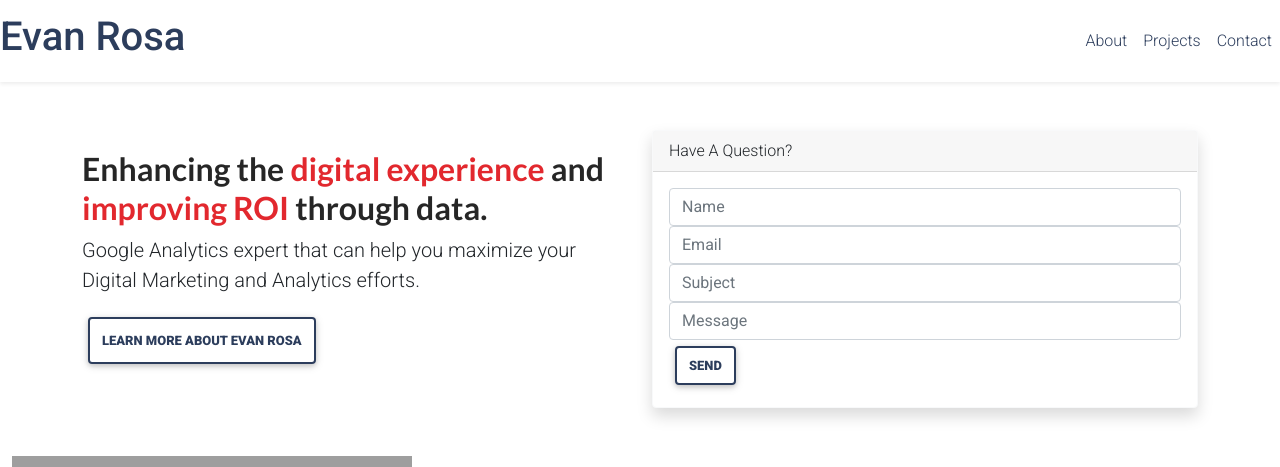
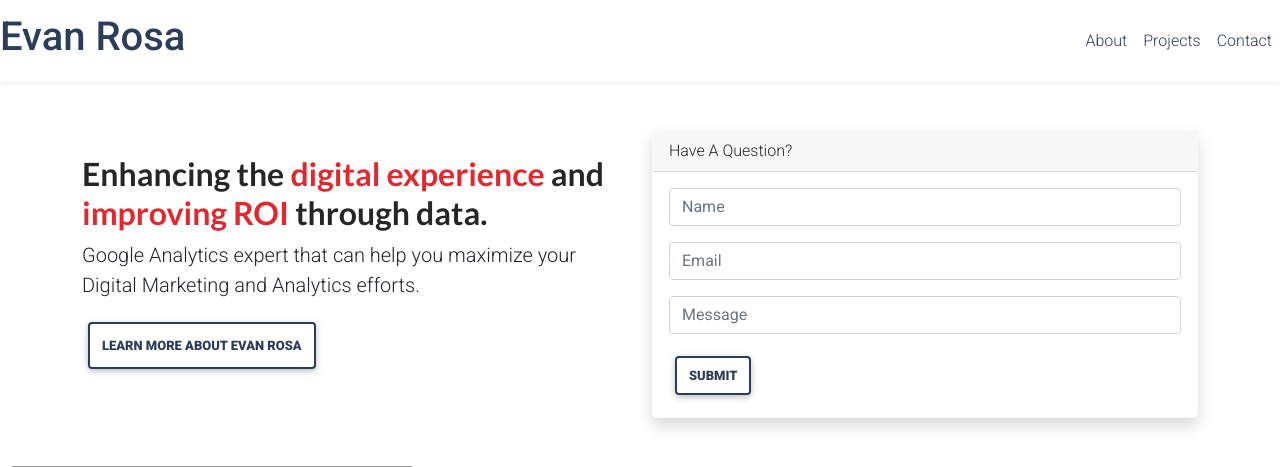
Before and after one commit to evan-rosa/evro-firebase, a Next.js app: page / in a window 1280 px wide. Shown: the top 467 px of the page. Built offline with nearby package versions, Linux system fonts and the light colour scheme; grey boxes are pictures that could not be loaded.

Commit message:
form home page

```diff
--- a/components/Forms.tsx
+++ b/components/Forms.tsx
@@ -1,5 +1,6 @@
 import Form from 'react-bootstrap/Form';
 import { useState } from 'react';
+import axios from 'axios';
 
 import Card from 'react-bootstrap/Card';
 import Button from 'react-bootstrap/Button';
@@ -8,41 +9,93 @@ import Router from 'next/router';
 function ContactForm() {
   const [validated, setValidated] = useState(false);
 
-  const handleSubmit = (event) => {
-    const form = event.currentTarget;
-    if (form.checkValidity() === false) {
-      event.preventDefault();
-      event.stopPropagation();
+  const [status, setStatus] = useState({
+    submitted: false,
+    submitting: false,
+    info: { error: false, msg: null },
+  })
+  const [inputs, setInputs] = useState({
+    name: '',
+    email: '',
+    message: '',
+  })
+  const handleServerResponse = (ok, msg) => {
+    if (ok) {
+      setStatus({
+        submitted: true,
+        submitting: false,
+        info: { error: false, msg: msg },
+      })
+      setInputs({
+        name: '',
+        email: '',
+        message: '',
+      })
     }
+  }
 
-    setValidated(true);
-  };
+  const handleOnChange = (e) => {
+    e.persist()
+    setInputs((prev) => ({
+      ...prev,
+      [e.target.id]: e.target.value,
+    }))
+    setStatus({
+      submitted: false,
+      submitting: false,
+      info: { error: false, msg: null },
+    })
+  }
+  const handleOnSubmit = (e) => {
+    e.preventDefault()
+    setStatus((prevStatus) => ({ ...prevStatus, submitting: true }))
+    axios({
+      method: 'POST',
+      url: 'https://formspree.io/f/xoqyajnl',
+      data: inputs,
+    })
+      .then((response) => {
+        handleServerResponse(
+          true,
+          ''
+        )
+        //resetForm();
+        Router.push('/thank-you')
+      })
+      .catch((error) => {
+        handleServerResponse(false, error.response.data.error)
+      })
+  }
 
   return (
     <Card border='light' className='shadow bg-white'>
       <Card.Header>Have A Question?</Card.Header>
       <Card.Body>
-        <Form noValidate validated={validated} onSubmit={handleSubmit}>
-          <Form.Group>
-            <Form.Control required type='text' placeholder='Name' />
-          </Form.Group>
-          <Form.Group>
-            <Form.Control required type='text' placeholder='Email' />
-          </Form.Group>
-          <Form.Group>
-            <Form.Control required type='text' placeholder='Subject' />
-          </Form.Group>
-          <Form.Group>
-            <Form.Control required type='rich-text' placeholder='Message' />
-          </Form.Group>
-        </Form>
-        <Button
-          data-gtm-button='Send Form - Have a Question?'
-          className='evro-navy-btn pt-2 pb-2 pl-4 pr-4'
-          onClick={() => Router.push('/thank-you')}
-        >
-          Send
+      <form onSubmit={handleOnSubmit}>
+        <Form.Group className="pb-3">
+            <Form.Control required id="name" type='text' placeholder='Name' name="name" value={inputs.name} onChange={handleOnChange} />
+        </Form.Group>
+
+        <Form.Group className="pb-3">
+            <Form.Control required id="email" type="email" placeholder='Email' name="_replyto" value={inputs.email} onChange={handleOnChange} />
+        </Form.Group>
+
+        <Form.Group className="pb-3">
+          <Form.Control required id="message" type='rich-text' placeholder='Message' name="message" value={inputs.message} onChange={handleOnChange} />
+        </Form.Group>
+
+        <Button type="submit" disabled={status.submitting} data-gtm-button='contact form' className='evro-navy-btn pt-2 pb-2 pl-4 pr-4'>
+          {!status.submitting
+            ? !status.submitted
+              ? 'Submit'
+              : 'Submitted'
+            : 'Submitting...'}
         </Button>
+      </form>
+      {status.info.error && (
+        <div className="error">Error: {status.info.msg}</div>
+      )}
+      {!status.info.error && status.info.msg && <p>{status.info.msg}</p>}
       </Card.Body>
     </Card>
   );
```
Also changed, not shown: components/ContactForm.tsx (+2 -12 lines).
